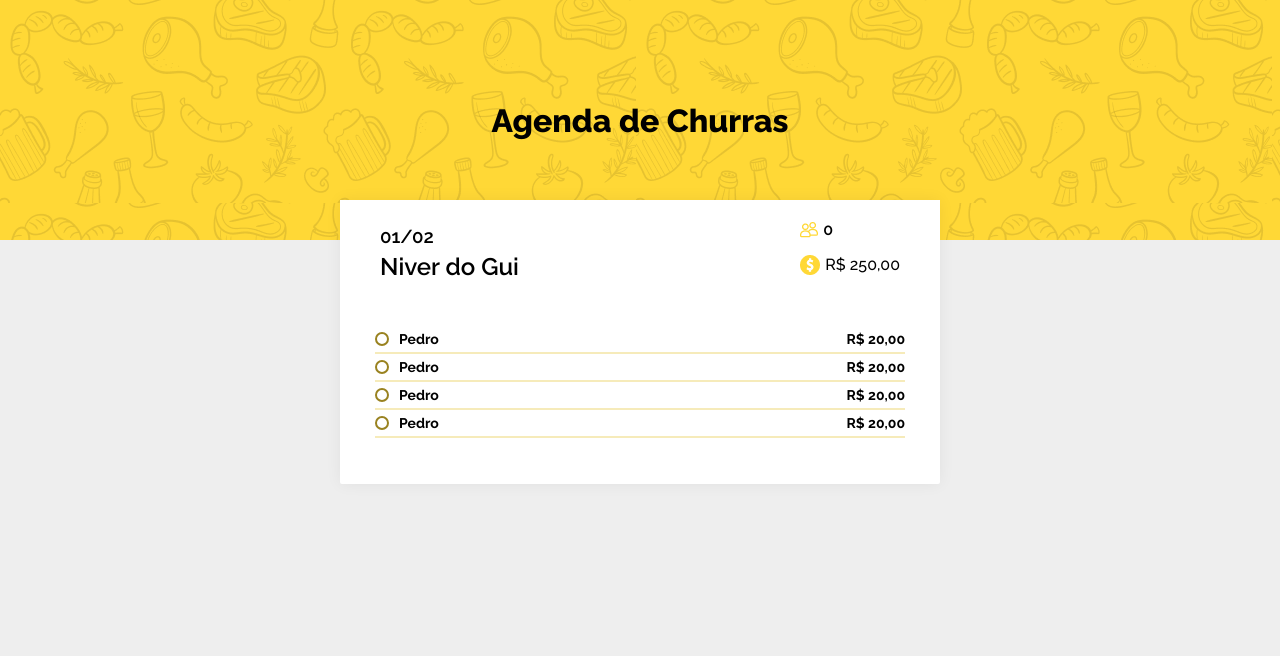
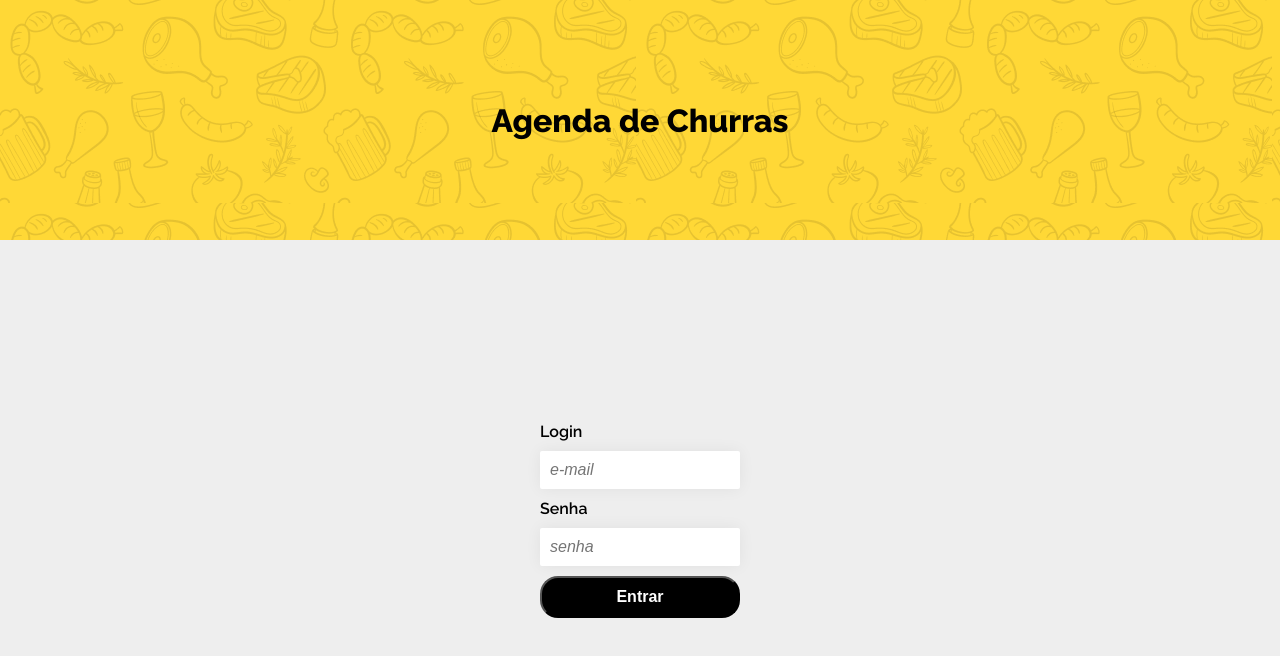
Before and after one commit to rodolfomarques/Agenda-Churrasco, a React (Create React App) app: page / in a window 1280 px wide. Shown: the top 656 px of the page. Built offline with nearby package versions, Linux system fonts and the light colour scheme; the HTML template or start-up script is replaced by a standard one.

Commit message:
rotas inseridas

```diff
--- a/src/controller/AuthController.jsx
+++ b/src/controller/AuthController.jsx
@@ -5,7 +5,6 @@ import { authReducer } from "../model/reduces";
 const inicialState = {
     usuario: {
         nome: '',
-        ultimoAcesso: ''
     },
     autenticado: false
 }
--- a/src/controller/DataController.jsx
+++ b/src/controller/DataController.jsx
@@ -6,7 +6,7 @@ const axios = new Axios();
 
 const inicialState = {
     churrascos: [],
-    banner: []
+    churrascoSelecionado: {}
 }
 
 
--- a/src/controller/Rotas.jsx
+++ b/src/controller/Rotas.jsx
@@ -1,4 +1,6 @@
+import { useContext } from "react";
 import { BrowserRouter, Routes, Route } from "react-router-dom";
+import { AuthContext } from "../model/contextos";
 import Layout from "./Layout";
 import Home from "../views/Home";
 import Login from "../views/Login";
@@ -6,12 +8,28 @@ import DetalhesChurrasco from '../views/DetalhesChurrasco';
 
 const Rotas = () => {
 
+    const { autenticado } = useContext(AuthContext);
+
     return (
         <BrowserRouter>
             <Routes>
-                <Route path="/" element={<Layout />} >
-                    <Route index element={<DetalhesChurrasco />} />
-                </Route>
+                {
+                    !autenticado && (
+                        <Route path="/" element={<Layout />} >
+                            <Route index element={<Login />} />
+                        </Route>
+                    )
+                }
+                {
+                    autenticado && (
+                        <Route path="/" element={<Layout />} >
+                            <Route index element={<Home />} />
+                            <Route path="novochurrasco" element={<DetalhesChurrasco />} />
+                            <Route path="churrasco/:id" element={<DetalhesChurrasco />} />
+                        </Route>
+
+                    )
+                }
             </Routes>
         </BrowserRouter>
     )
--- a/src/views/DetalhesChurrasco.jsx
+++ b/src/views/DetalhesChurrasco.jsx
@@ -1,12 +1,30 @@
-import { useContext } from "react";
+import { useContext, useEffect, useState } from "react";
+import { useParams } from "react-router-dom";
 import { DataContext }  from '../model/contextos';
 import ItemParticipante from "./components/ItemParticipante";
+import { format } from "date-fns";
+
+//ícones
 import peopleIcon from '../images/icon_people.png'
 import moneyIcon from '../images/icon_money.png'
 
+
 const DetalhesChurrasco = () => {
 
-    const { dataState } = useContext(DataContext);
+    const { dataState, dataDispatch } = useContext(DataContext);
+    const [ churrasco, setChurrasco ] = useState({participantes: [], nome: '', valorTotal: 0,})
+    const [ totalArrecadado, setTotalArrecadado ] = useState(0)
+    const { id } = useParams();
+
+
+    useEffect(() => { dataDispatch({type: 'selecionarChurrasco', payload: id}) }, [])
+    useEffect(() => {
+        if(dataState.churrascoSelecionado.id !== undefined) {
+            setChurrasco(dataState.churrascoSelecionado)
+        }
+    }, [dataState])
+
+
 
     let style = {
 
@@ -28,12 +46,6 @@ const DetalhesChurrasco = () => {
 
     }
 
-    let churrasco = {
-        participantes: [],
-        nome: 'Niver do Gui',
-        valorTotal: 250,
-    }
-
     let paragraphStyle ={
         margin: 0,
         fontWeight: 600
@@ -43,25 +55,30 @@ const DetalhesChurrasco = () => {
         <article style={style}>
             <section style={styleHeader}>
                 <div>
-                    <h3 style={{margin: '5px 0px', fontWeight: 600}}>01/02</h3>
-                    <h2 style={{margin: '5px 0px', fontWeight: 600}}>{churrasco.nome}</h2>
+                    <h3 style={{margin: '5px 0px', fontWeight: 600}}>{churrasco.data && format(new Date(churrasco.data), 'dd/MM' )}</h3>
+                    <h2 style={{margin: '5px 0px', fontWeight: 600}}>{churrasco?.nome}</h2>
                 </div>
                 <section style={{fontWeight: 500, display: 'flex', flexDirection: 'column', justifyContent: 'space-evenly'}}>
                     <span style={{display: 'flex', alignItems: 'center', gap: '5px'}}>
                         <img src={peopleIcon} alt='participantes'/>
-                        <p style={paragraphStyle}>{churrasco.participantes.length}</p>
+                        <p style={paragraphStyle}>{churrasco?.participantes.length}</p>
                     </span>
                     <span style={{display: 'flex', alignItems: 'center', gap: '5px'}}>
                         <img src={moneyIcon} alt='participantes'/>
-                        <p style={{paragraphStyle}}>{churrasco.valorTotal.toLocaleString('pt-br', {style: 'currency', currency: 'BRL'})}</p>
+                        <p style={{paragraphStyle}}>
+                            {totalArrecadado}/{churrasco?.valorTotal.toLocaleString('pt-br', {style: 'currency', currency: 'BRL'})}
+                        </p>
                     </span>
                 </section>
             </section>
             <ol style={{padding: '0px 35px'}}>
-                <ItemParticipante />
-                <ItemParticipante />
-                <ItemParticipante />
-                <ItemParticipante />
+                {
+                    churrasco.participantes.map((participante, i) => {
+                        return (
+                            <ItemParticipante participante={participante} setTotalArrecadado={setTotalArrecadado} index={i} />
+                        )
+                    })
+                }
             </ol>
         </article>
     )
--- a/src/views/Home.jsx
+++ b/src/views/Home.jsx
@@ -1,4 +1,4 @@
-import { useContext } from "react";
+import { useContext, useEffect } from "react";
 import { DataContext }  from '../model/contextos';
 import CardProduto from "./components/CardProduto";
 import AdicionarChurrasco from "./components/AdicionarChurrasco";
@@ -6,6 +6,10 @@ import AdicionarChurrasco from "./components/AdicionarChurrasco";
 const Home = () => {
 
     const { dataState } = useContext(DataContext);
+
+    useEffect(() => {
+        console.log(dataState);
+    }, [])
 
     let homeStyle = {
 
--- a/src/views/Login.jsx
+++ b/src/views/Login.jsx
@@ -1,8 +1,14 @@
+import { useContext } from 'react';
+import { AuthContext } from '../model/contextos';
+import Axios from '../API/endpoints';
 import TextField from "./components/TextField";
 import CustomButton from "./components/CustomButton";
 
+const axios = new Axios();
 
 const Login = () => {
+
+    const { authDispatch } = useContext(AuthContext);
 
     let sectionStyle = {
 
@@ -23,11 +29,26 @@ const Login = () => {
 
     }
 
+    const onSubmitHandler = (e) => {
+
+        e.preventDefault();
+
+        let form = document.forms.loginForm;
+
+        let login = form.login.value;
+        let senha = form.senha.value;
+
+        axios.post('/login', {login, senha})
+        .then(resp => { authDispatch({type: 'inserirDadosUsuario', payload: resp.data}) })
+
+
+    }
+
     return (
         <section style={sectionStyle}>
-            <form name='loginForm' id='loginForm' style={formStyle}>
-                <TextField label='Login' type='text' inputProps={{placeholder: 'e-mail'}} />
-                <TextField label='Senha' type='password' inputProps={{placeholder: 'senha'}} />
+            <form name='loginForm' id='loginForm' style={formStyle} onSubmit={(e) => {onSubmitHandler(e)}}>
+                <TextField label='Login' type='text' inputProps={{placeholder: 'e-mail', id:'login'}} />
+                <TextField label='Senha' type='password' inputProps={{placeholder: 'senha', id:'senha'}} />
                 <CustomButton label='Entrar' />
             </form>
         </section>
--- a/src/views/components/AdicionarChurrasco.jsx
+++ b/src/views/components/AdicionarChurrasco.jsx
@@ -1,6 +1,11 @@
+import { useState } from 'react';
+import { useNavigate } from 'react-router-dom';
 import bbqIcon from '../../images/icon_bbq.png'
 
-const AdicionarChurrasco = ({churrasco}) => {
+const AdicionarChurrasco = ({}) => {
+
+    const navigate = useNavigate();
+    const [ hover, setHover ] = useState(false);
 
     let styleCard = {
 
@@ -8,7 +13,9 @@ const AdicionarChurrasco = ({churrasco}) => {
         backgroundColor: "#F1F1F1",
         padding: '20px 40px',
         borderRadius: '2px',
-        boxShadow: '0px 0px 16px rgba(0, 0, 0, 0.06)',
+        boxShadow: hover? '1px 1px 16px rgba(0, 0, 0, 0.3)':'0px 0px 16px rgba(0, 0, 0, 0.06)',
+        cursor: hover? 'pointer': `default`,
+        transition: `box-shadow .4s`,
         display: 'flex',
         flexDirection: 'column',
         alignItems: 'center'
@@ -27,8 +34,11 @@ const AdicionarChurrasco = ({churrasco}) => {
 
     }
 
+    const onMouseHover = () => { setHover(true) };
+    const onMouseLeaves = () => { setHover(false) };
+
     return (
-        <article style={styleCard}>
+        <article style={styleCard} onMouseEnter={onMouseHover} onMouseLeave={onMouseLeaves} onClick={() => {navigate(`/novochurrasco`)}}>
             <div style={iconContainerStyle}>
                 <img src={bbqIcon} alt='adicionar churrasco'/>
             </div>
--- a/src/views/components/CardProduto.jsx
+++ b/src/views/components/CardProduto.jsx
@@ -1,8 +1,14 @@
-import * as React from 'react';
+import { useState } from 'react';
+import { useNavigate } from 'react-router-dom';
+import { format } from "date-fns";
 import peopleIcon from '../../images/icon_people.png'
 import moneyIcon from '../../images/icon_money.png'
 
 const CardProduto = ({churrasco}) => {
+
+    const navigate = useNavigate();
+    const [ hover, setHover ] = useState(false);
+
 
     let styleCard = {
 
@@ -10,13 +16,18 @@ const CardProduto = ({churrasco}) => {
         backgroundColor: "#fff",
         padding: '20px 40px',
         borderRadius: '2px',
-        boxShadow: '0px 0px 16px rgba(0, 0, 0, 0.06)',
+        boxShadow: hover? '1px 1px 16px rgba(0, 0, 0, 0.3)':'0px 0px 16px rgba(0, 0, 0, 0.06)',
+        cursor: hover? 'pointer': `default`,
+        transition: `box-shadow .4s`,
 
     }
 
+    const onMouseHover = () => { setHover(true) };
+    const onMouseLeaves = () => { setHover(false) };
+
     return (
-        <article style={styleCard}>
-            <h2 style={{margin: '5px 0px'}}>01/02</h2>
+        <article style={styleCard} onClick={() => {navigate(`/churrasco/${churrasco.id}`)}} onMouseEnter={onMouseHover} onMouseLeave={onMouseLeaves}>
+            <h2 style={{margin: '5px 0px'}}>{churrasco.data && format(new Date(churrasco.data), 'dd/MM' )}</h2>
             <h3 style={{margin: '5px 0px'}}>{churrasco.nome}</h3>
             <section style={{display: 'flex', justifyContent: 'space-between', fontWeight: 500, marginTop: '20px'}}>
                 <span style={{display: 'flex', alignItems: 'center', gap: '5px'}}>
--- a/src/views/components/ItemParticipante.jsx
+++ b/src/views/components/ItemParticipante.jsx
@@ -1,9 +1,29 @@
-import { useState } from 'react';
+import { useState, useEffect, useContext } from 'react';
+import { DataContext } from '../../model/contextos';
 
-const ItemParticipante = () => {
+const ItemParticipante = ({participante, setTotalArrecadado, index}) => {
 
     const [ hover, setHover ] = useState(false);
     const [ checked, setChecked ] = useState(false)
+    const { dataDispatch } = useContext(DataContext);
+
+
+    // useEffect(() => {
+
+    //     if(participante.pagamentoRealizado) {
+    //         setChecked(true);
+    //         // setTotalArrecadado(prevState => prevState + participante.contribuicao);
+    //     }
+    //     else { setChecked(false) }
+
+    // }, [participante])
+
+    useEffect(() => {
+
+        dataDispatch({type: 'avaliarContribuicao', payload: {id: participante.id, status: checked}})
+
+    },[checked])
+
 
     let itemStyle = {
 
@@ -40,7 +60,19 @@ const ItemParticipante = () => {
 
     const onMouseHover = () => { setHover(true) }
     const onMouseLeaves = () => { setHover(false) }
-    const onClick = () => { setChecked(prevState =>  !prevState) }
+    const onClick = () => {
+        setChecked(prevState => !prevState);
+        dataDispatch({})
+    }
+
+    const handleCollaboration = (e) => {
+        console.log(e.target.checked);
+        if(e.target.checked) {
+            setTotalArrecadado(prevState => prevState + participante.contribuicao)
+        } else {
+            setTotalArrecadado(prevState => prevState - participante.contribuicao)
+        }
+    }
 
     return (
         <>
@@ -48,7 +80,7 @@ const ItemParticipante = () => {
                 style={itemStyle}
                 onMouseEnter={onMouseHover}
                 onMouseLeave={onMouseLeaves}
-                onClick={onClick}
+                // onClick={onClick}
             >
                 <label
                     style={
@@ -59,13 +91,15 @@ const ItemParticipante = () => {
                             '&:hover input ~ span': {backgroundColor:'#ccc',}
                         }
                     }
-                    onClick={onClick}
+                    // onClick={onClick}
                 >
-                    <input style={checkStyle} type='checkbox' checked={checked} onChange={() => {}} />
-                    <span style={customCheckbox} onClick={onClick}></span>
-                    <p style={paragraphStyle} onClick={onClick}>Pedro</p>
+                    <input id={`participante-${index}`} style={checkStyle} type='checkbox' checked={participante.pagamentoRealizado} onChange={(e) => {handleCollaboration(e)}} />
+                    <span style={customCheckbox}  onClick={onClick}></span>
+                    <p style={paragraphStyle}
+                        // onClick={onClick}
+                    >{participante.nome}</p>
                 </label>
-                <p style={{...paragraphStyle, textDecoration: checked? 'line-through': 'unset',}}>R$ 20,00</p>
+                <p style={{...paragraphStyle, textDecoration: checked? 'line-through': 'unset',}}>{participante.contribuicao.toLocaleString(`pt-br`, {style:'currency', currency:'BRL'})}</p>
             </li>
             <hr style={{margin: 0, border: '1px solid #E5C23155', }} />
         </>
```
Also changed, not shown: src/API/dados.js (+16 -4 lines), src/model/reduces/data.js (+12 -2 lines).
